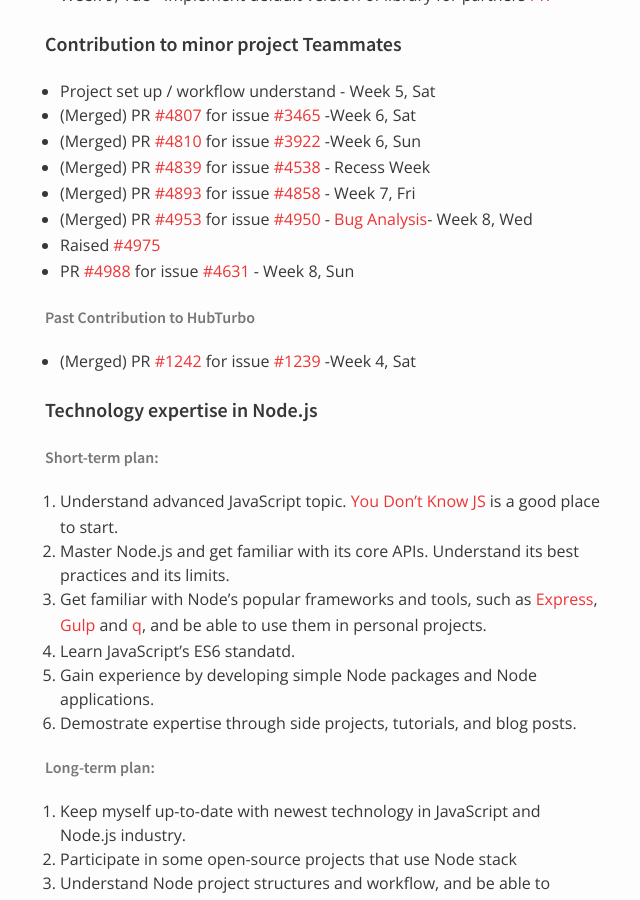
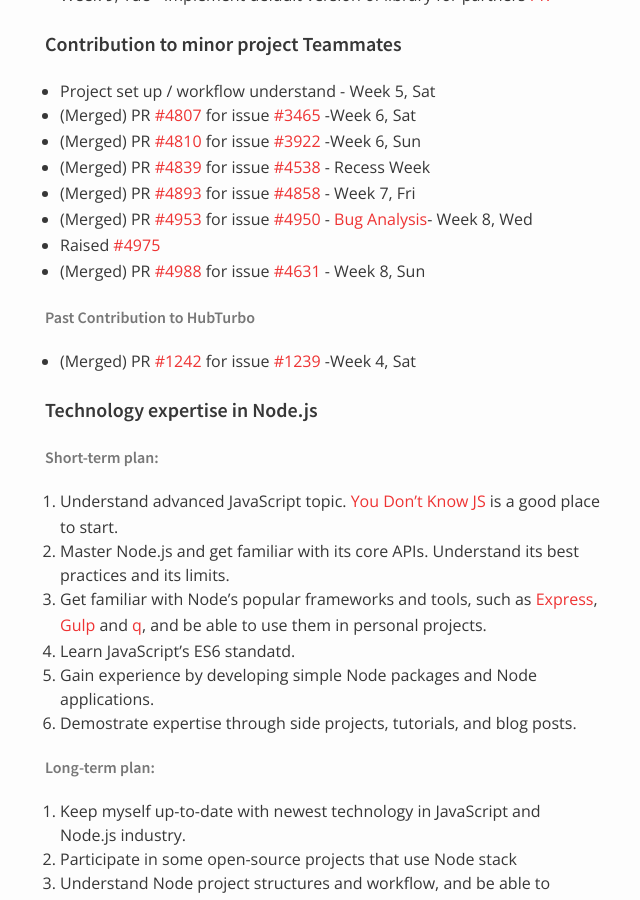
Before and after one commit to nus-oss/cs3281-AY1516S2-website, a Jekyll site: the page built from teams/codebender.md, in a window 1280 px wide and 900 px high, scrolled down 12822 px. Shown: the whole window, without its empty margins (325-965 px from the left). Built offline with Jekyll 4.4.1, drawn with Linux system fonts in a browser that asks for light colours.

Commit message:
Update Jiang Sheng's progress on minor

```diff
--- a/teams/codebender.md
+++ b/teams/codebender.md
@@ -387,7 +387,7 @@
 * (Merged) PR [#4893](https://github.com/TEAMMATES/teammates/pull/4893) for issue [#4858](https://github.com/TEAMMATES/teammates/issues/4858) - Week 7, Fri
 * (Merged) PR [#4953](https://github.com/TEAMMATES/teammates/pull/4953) for issue [#4950](https://github.com/TEAMMATES/teammates/issues/4950) -  [Bug Analysis](https://github.com/TEAMMATES/teammates/issues/4950#issuecomment-194369745)- Week 8, Wed
 * Raised [#4975](https://github.com/TEAMMATES/teammates/issues/4975)
-* PR [#4988](https://github.com/TEAMMATES/teammates/pull/4988) for issue [#4631](https://github.com/TEAMMATES/teammates/issues/4631) - Week 8, Sun
+* (Merged) PR [#4988](https://github.com/TEAMMATES/teammates/pull/4988) for issue [#4631](https://github.com/TEAMMATES/teammates/issues/4631) - Week 8, Sun
 
 ###### Past Contribution to HubTurbo
 * (Merged) PR [#1242](https://github.com/HubTurbo/HubTurbo/pull/1242) for issue [#1239](https://github.com/HubTurbo/HubTurbo/issues/1239) -Week 4, Sat
```
